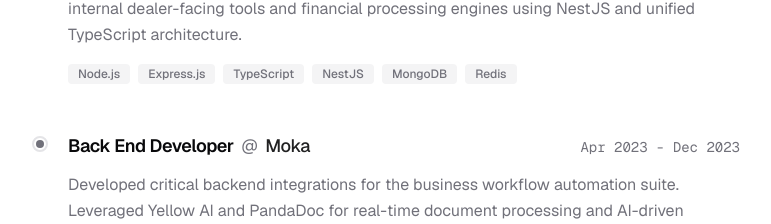
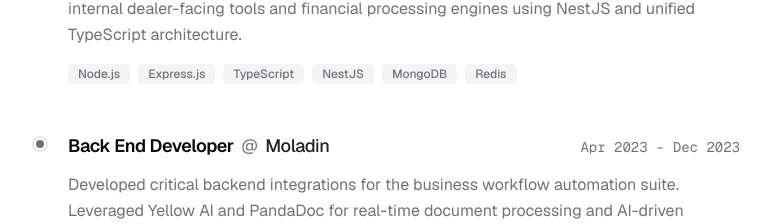
Before and after one commit to ridwanrais/portfolio-fe, a Next.js app: page / in a window 1280 px wide. Shown: the part 2476-2700 px from the top of the page, without its empty margins (252-1023 px from the left). Built offline with nearby package versions, Linux system fonts and the light colour scheme.

Commit message:
adjust expereince

```diff
--- a/src/components/sections/Experience.tsx
+++ b/src/components/sections/Experience.tsx
@@ -18,7 +18,7 @@
     },
     {
       role: 'Back End Developer',
-      company: 'Moka',
+      company: 'Moladin',
       period: 'Apr 2023 - Dec 2023',
       description: 'Developed critical backend integrations for the business workflow automation suite. Leveraged Yellow AI and PandaDoc for real-time document processing and AI-driven automated communication flows.',
       skills: ['Node.js', 'Express.js', 'Yellow AI', 'PandaDoc', 'API Design']
```
